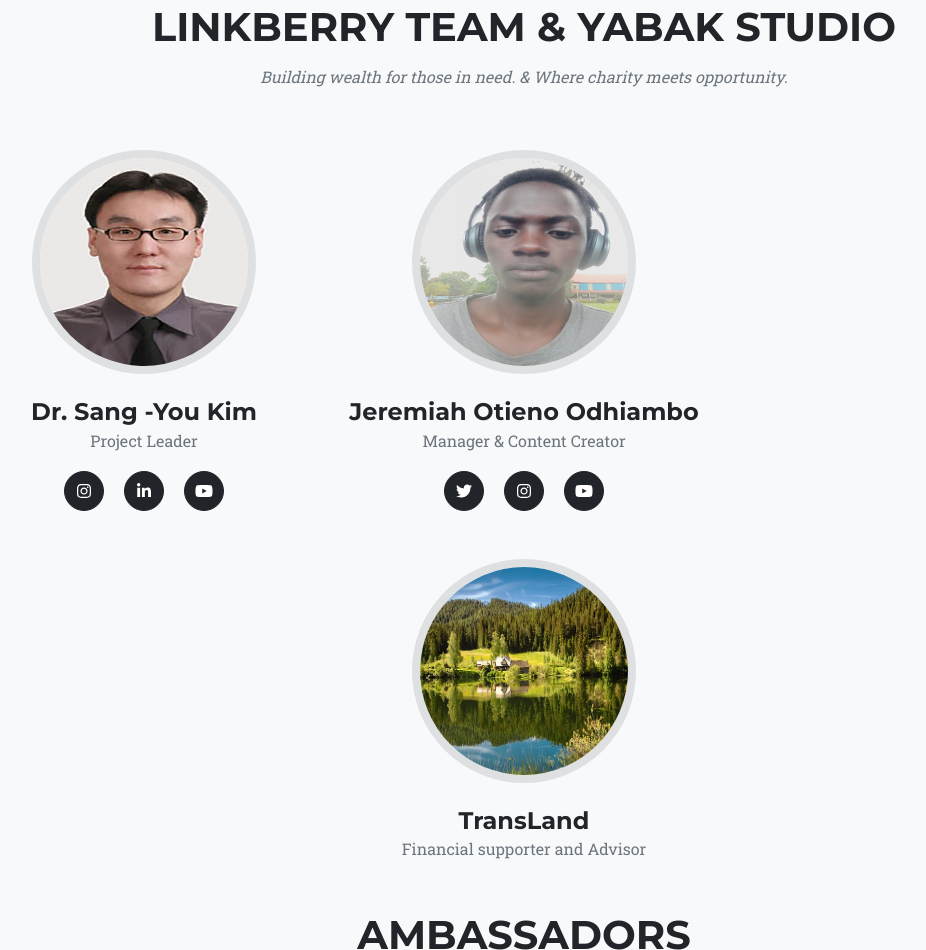
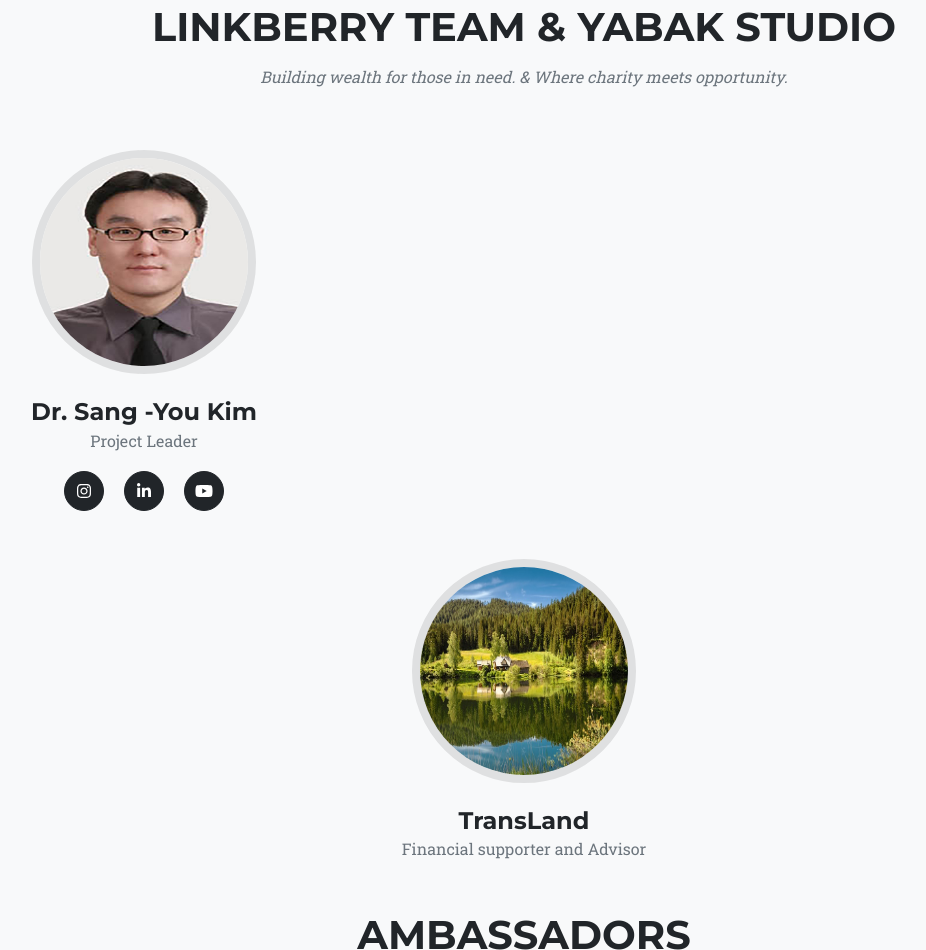
Before and after one commit to hysleeper/linkberry, a plain HTML site: page index.html in a window 1280 px wide. Shown: the part 10639-11589 px from the top of the page, without its empty margins (116-1042 px from the left). Drawn offline with nearby package versions, Linux system fonts and the light colour scheme.

Commit message:
Update index.html

```diff
--- a/index.html
+++ b/index.html
@@ -416,12 +416,6 @@
                     </div>
                     <div class="col-lg-4">
                         <div class="team-member">
-                            <img class="mx-auto rounded-circle" src="assets/img/team/2.jpg" alt="..." />
-                            <h4>Jeremiah Otieno Odhiambo</h4>
-                            <p class="text-muted">Manager & Content Creator</p>
-                            <a class="btn btn-dark btn-social mx-2" href="https://x.com/CardanoAdvocate" aria-label="Jeremiah`s Twitter Profile"><i class="fab fa-twitter"  target="blank"></i></a>
-                            <a class="btn btn-dark btn-social mx-2" href="https://www.instagram.com/tamedfits?igsh=Z203aHpqNHd0MjQy" aria-label="Jeremiah`s Instagram Profile"  target="blank"><i class="fab fa-instagram"></i></a>
-                            <a class="btn btn-dark btn-social mx-2" href="https://www.youtube.com/@yabak7" aria-label="Kim`s Youtube Profile"  target="blank"><i class="fab fa-youtube"></i></a>
                         </div>
                     </div>
                    <div class="col-lg-4">
```
